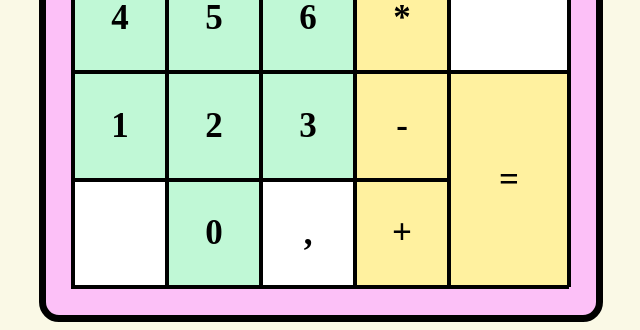
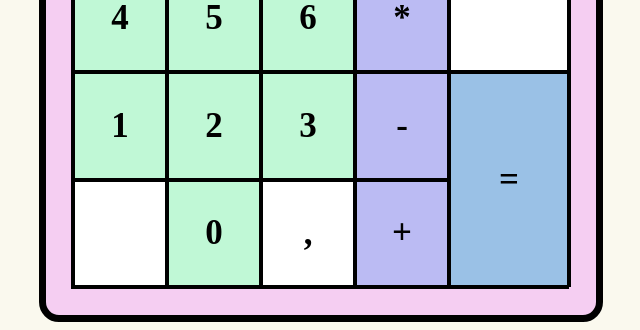
Before and after one commit to LucaDeeken/calculator, a plain HTML site: page index.html in a window 1280 px wide. Shown: the part 650-980 px from the top of the page, without its empty margins (319-959 px from the left). Drawn offline with Linux system fonts and the light colour scheme.

Commit message:
change colors

```diff
--- a/style.css
+++ b/style.css
@@ -1,6 +1,6 @@
 body {
     display: flex;
-    background-color: rgb(250, 249, 230);
+    background-color: rgb(250, 249, 238);
     justify-content: center;
 }
 
@@ -10,7 +10,7 @@ body {
     align-items: center;
     height: 800px;
     width: 550px;
-    background-color: rgb(252, 192, 247);
+    background-color: rgb(245, 206, 242);
     margin-top: 150px;
     border: 7px solid black;
     border-radius: 20px;
@@ -99,6 +99,10 @@ border-left: 0px solid black;
     background-color: rgb(192, 248, 214);
 }
 
-.plus, .minus, .divid, .multi, .result, .undo {
-    background-color: rgb(255, 241, 159);
+.result, .undo {
+    background-color: rgb(154, 193, 230);
 }
+
+.plus, .minus, .divid, .multi {
+    background-color: rgb(187, 187, 243);
+}
```
